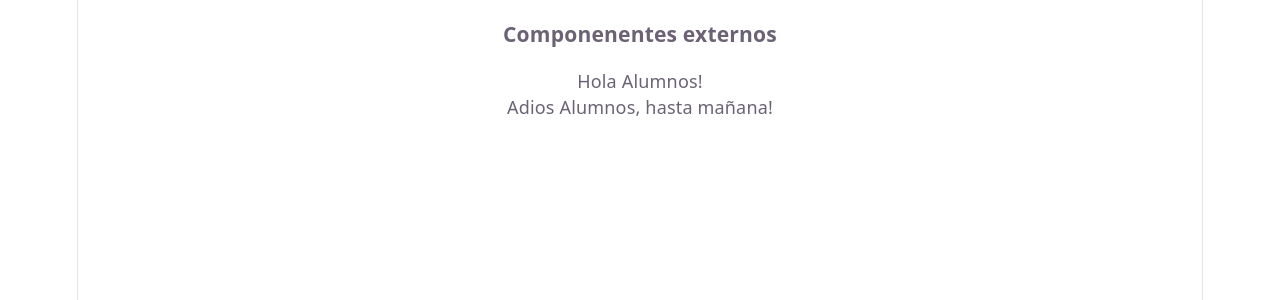
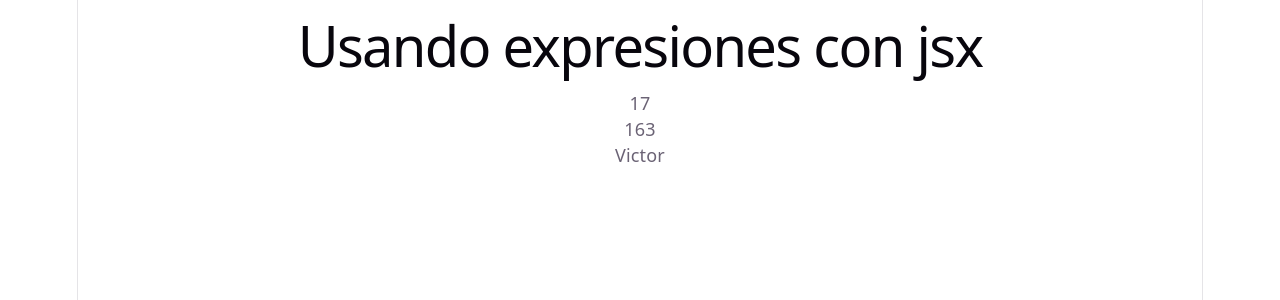
Before and after one commit to victorvzn/bootcamp-frontend-python-g31-jv, a React (Vite) app in the folder semana09/dia01-01-react-introduccion/: page / in a window 1280 px wide. Shown: the top 300 px of the page. Built offline with nearby package versions, Linux system fonts and the light colour scheme.

Commit message:
semana09, dia01, 01, react introducción

```diff
--- a/semana09/dia01-01-react-introduccion/src/App.jsx
+++ b/semana09/dia01-01-react-introduccion/src/App.jsx
@@ -90,23 +90,39 @@
 
 // 06 - Importando componentes externos
 
-import ComponenteSaludo from "./components/ComponenteSaludo"
-import ComponenteDespedida from "./components/ComponenteDespedida.jsx"
+// import ComponenteSaludo from "./components/ComponenteSaludo"
+// import ComponenteDespedida from "./components/ComponenteDespedida.jsx"
 
-// TODO: Crear el componente ComponenteDespedida en su propio archivo e importarlo en el componente App
+// // TODO: Crear el componente ComponenteDespedida en su propio archivo e importarlo en el componente App
+
+// const App = () => {
+//   return (
+//     <section>
+//       <h3>Componenentes externos</h3>
+
+//       <ComponenteSaludo />
+
+//       <ComponenteDespedida />
+//     </section>
+//   )
+// }
+
+// 07 - Usando expresiones con JSX -> "{}"
 
 const App = () => {
+  // Lógica del componente
+  const suma = 8 + 9
+  const nombre = 'Victor'
+
   return (
     <section>
-      <h3>Componenentes externos</h3>
+      <h1>Usando expresiones con jsx</h1>
 
-      <ComponenteSaludo />
-
-      <ComponenteDespedida />
+      <p>{suma}</p>
+      <p>{1 + 2 * 9 ** 2}</p>
+      <p>{nombre}</p>
     </section>
   )
 }
 
 export default App
-
-// 07 - Usando expresiones con JSX -> "{}"
```
